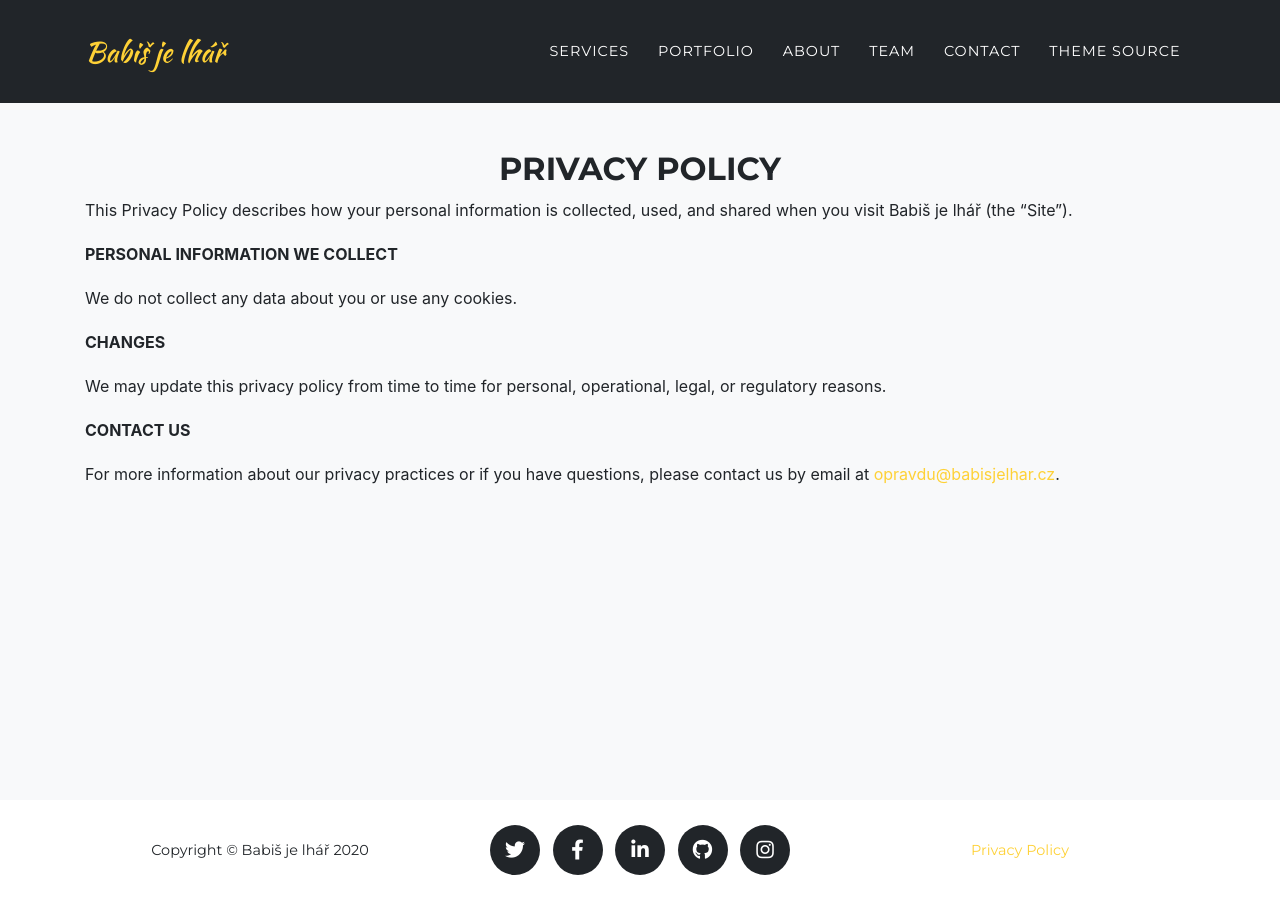
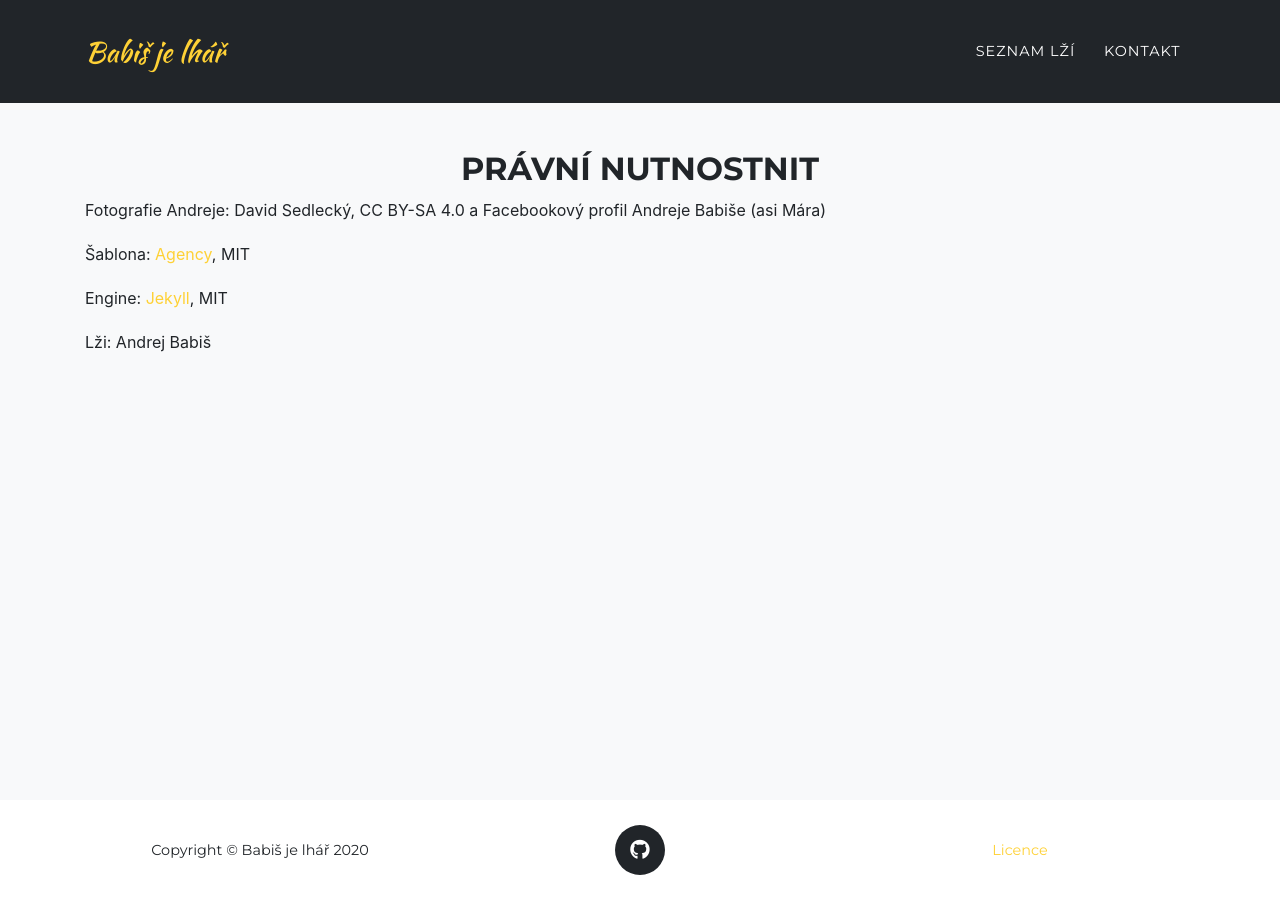
Before and after one commit to xsuchy/babisjelhar, a Jekyll site: the page built from legal.md, in a window 1280 px wide. Built offline with Jekyll 4.4.1, drawn with Linux system fonts in a browser that asks for light colours; some web fonts are replaced.

Commit message:
update theme

```diff
--- a/_data/navigation.yml
+++ b/_data/navigation.yml
@@ -1,18 +1,6 @@
 nav:
-  - title: "Services"
-    section: services
+  - title: "Seznam lží"
+    section: about
 
-  - title: "Portfolio"
-    section: portfolio
-
-  - title: "About"
-    section: timeline
-
-  - title: "Team"
-    section: team
-
-  - title: "Contact"
+  - title: "Kontakt"
     section: contact
-
-  - title: "Theme Source"
-    url: https://github.com/raviriley/agency-jekyll-theme/
--- a/legal.md
+++ b/legal.md
@@ -1,38 +1,16 @@
 ---
 layout: page
-title: Privacy Policy
+title: Licence
 background: grey
 ---
 <div class="col-lg-12 text-center">
-	<h2 class="section-heading text-uppercase">Privacy Policy</h2>
+	<h2 class="section-heading text-uppercase">Právní nutnostnit</h2>
 </div>
 
-This Privacy Policy describes how your personal information is collected, used, and shared when you visit {{ site.title }} (the “Site”).
+Fotografie Andreje: David Sedlecký, CC BY-SA 4.0 a Facebookový profil Andreje Babiše (asi Mára)
 
-**PERSONAL INFORMATION WE COLLECT**
+Šablona: [Agency](https://github.com/raviriley/agency-jekyll-theme), MIT
 
-{% if site.analytics.google %}
+Engine: [Jekyll](https://jekyllrb.com/), MIT
 
-Automatically Collected (Google Analytics):
-
-When you visit the Site, we automatically receive information about your device from your browser, such as your IP address. As you browse the Site, we also collect information about how you interact with the Site. We refer to this automatically-collected information as “Device Information”.
-
-We collect Device Information using cookies. “Cookies” are data files that are placed on your device. For more information about cookies and how to disable them, visit http://www.allaboutcookies.org.
-
-We do this using Google Analytics: <https://www.google.com/intl/en/policies/privacy/>.
-
-You can opt-out of Google Analytics here: <https://tools.google.com/dlpage/gaoptout>.
-
-{% else %}
-
-We do not collect any data about you or use any cookies.
-
-{% endif %}
-
-**CHANGES**
-
-We may update this privacy policy from time to time for personal, operational, legal, or regulatory reasons.
-
-**CONTACT US**
-
-For more information about our privacy practices or if you have questions, please contact us by email at <a href="mailto:{{ site.email }}">{{ site.email }}</a>.
+Lži: Andrej Babiš
```
Also changed, not shown: _data/sitetext.yml (+40 -95 lines), assets/img/header.png, assets/img/timeline/1.jpg, 8 other files.
